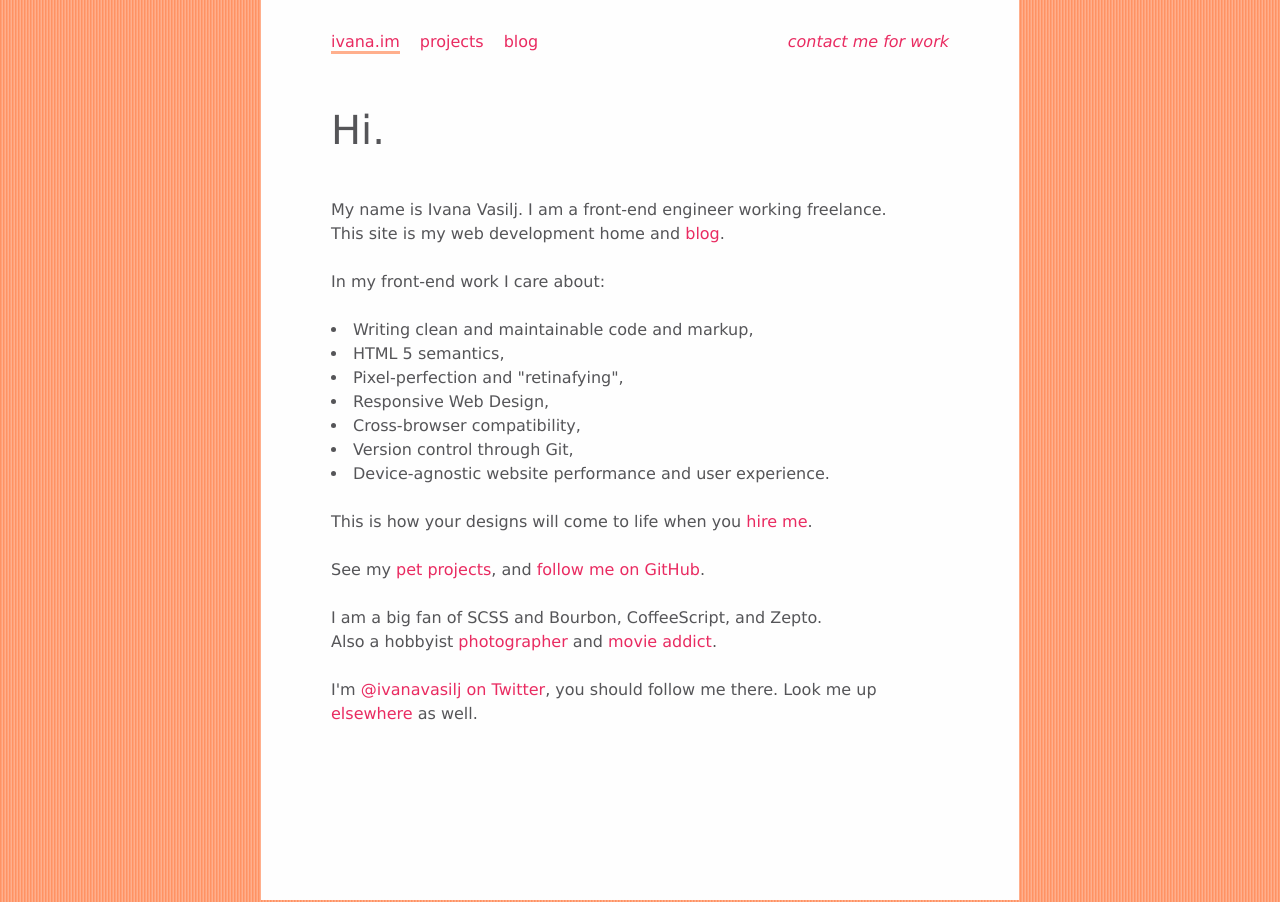
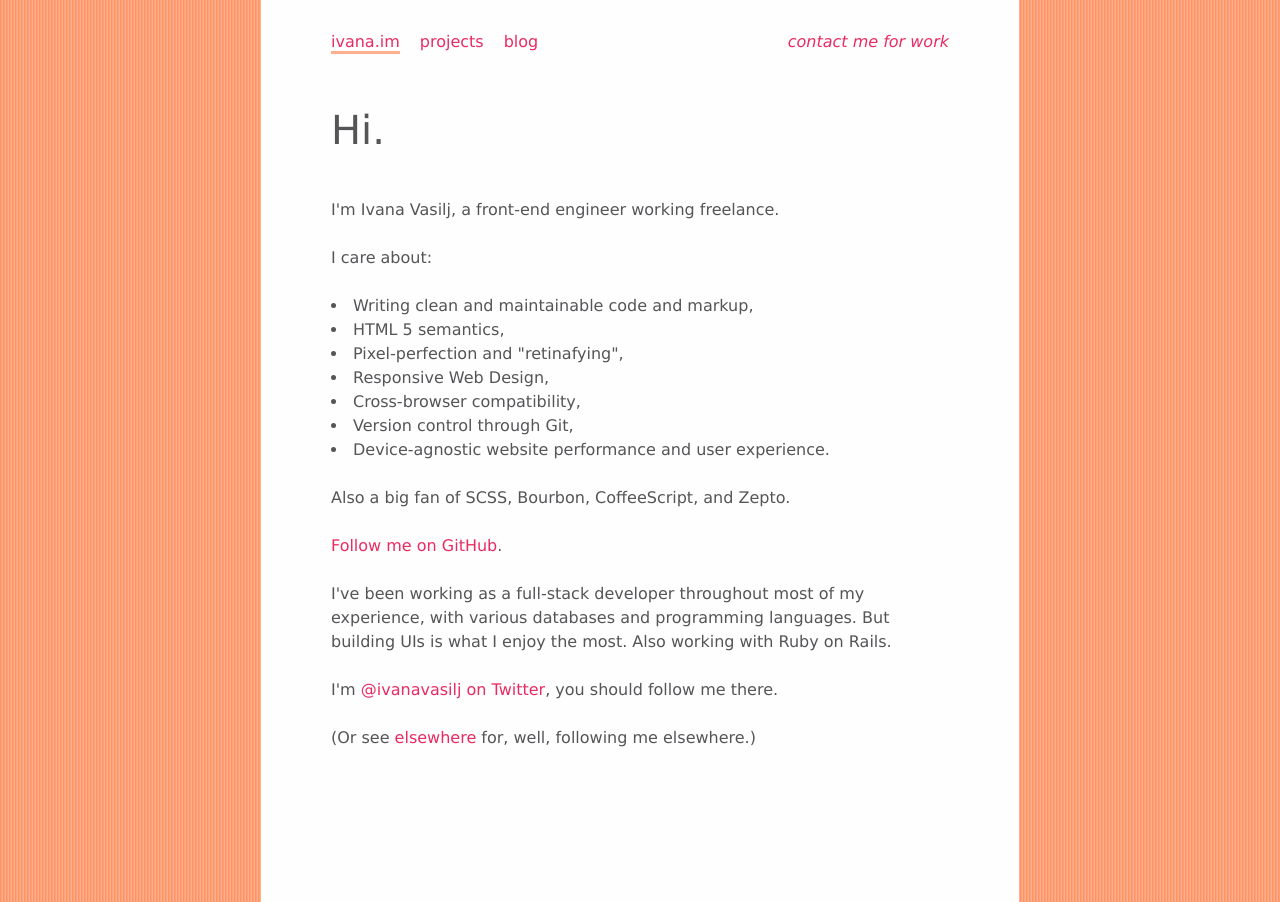
Before and after one commit to ivana/ivana.github.com, a Jekyll site: the page built from index.html, in a window 1280 px wide. Built offline with Jekyll 4.4.1, drawn with Linux system fonts in a browser that asks for light colours; Markdown is read by kramdown in place of the engine named in the settings.

Commit message:
update content

```diff
--- a/index.html
+++ b/index.html
@@ -8,12 +8,11 @@ desc: Ivana Vasilj, freelance front-end web developer / UI engineer
   <h1>Hi.</h1>
 
   <p>
-    My name is <strong class="fn n" lang=hr><span class=given-name>Ivana</span> <span class=family-name>Vasilj</span></strong>.
-    I am a <strong class=title>front-end engineer</strong> working freelance.<br>
-    This site is my web development home and <a href="/blog">blog</a>.
+    I'm <strong class="fn n" lang=hr><span class=given-name>Ivana</span> <span class=family-name>Vasilj</span></strong>,
+    a <strong class=title>front-end engineer</strong> working freelance.<br>
   </p>
 
-  <p>In my front-end work I care about:</p>
+  <p>I care about:</p>
   <ul>
    <li>Writing clean and maintainable code and markup,</li>
    <li>HTML 5 semantics,</li>
@@ -24,22 +23,20 @@ desc: Ivana Vasilj, freelance front-end web developer / UI engineer
    <li>Device-agnostic website performance and user experience.</li>
   </ul>
   <p>
-    This is how your designs will come to life when you <a href="mailto:dev@ivana.im" class=email>hire me</a>.
+    Also a big fan of SCSS, Bourbon, CoffeeScript, and Zepto.
   </p>
   <p>
-    See my <a href="/projects">pet projects</a>, and
-    <a href="https://github.com/ivana" rel=me>follow me on GitHub</a>.
+    <a href="https://github.com/ivana" rel=me>Follow me on GitHub</a>.<br>
   </p>
+  <p>
+    I've been working as a full-stack developer throughout most of my experience, with various databases and programming languages.
+    But building UIs is what I enjoy the most.
+    Also working with Ruby on Rails.
+  </p>
+  <p>I'm <a href="https://twitter.com/ivanavasilj" rel=me>@ivanavasilj on Twitter</a>, you should follow me there.</p>
 
   <p>
-    I am a big fan of SCSS and Bourbon, CoffeeScript, and Zepto.<br>
-    Also a hobbyist <a href="http://www.flickr.com/photos/ivanavasilj/" rel=me>photographer</a>
-    and <a href="http://movi.im/ivana" rel=me>movie addict</a>.
-  </p>
-
-  <p>
-    I'm <a href="https://twitter.com/ivanavasilj" rel=me>@ivanavasilj on Twitter</a>, you should follow me there.
-    Look me up <a href="/elsewhere">elsewhere</a> as well.
+    (Or see <a href="/elsewhere">elsewhere</a> for, well, following me elsewhere.)
   </p>
 
 </article>
```
Also changed, not shown: elsewhere.html (+11 -11 lines), projects.html (+1 -23 lines).
